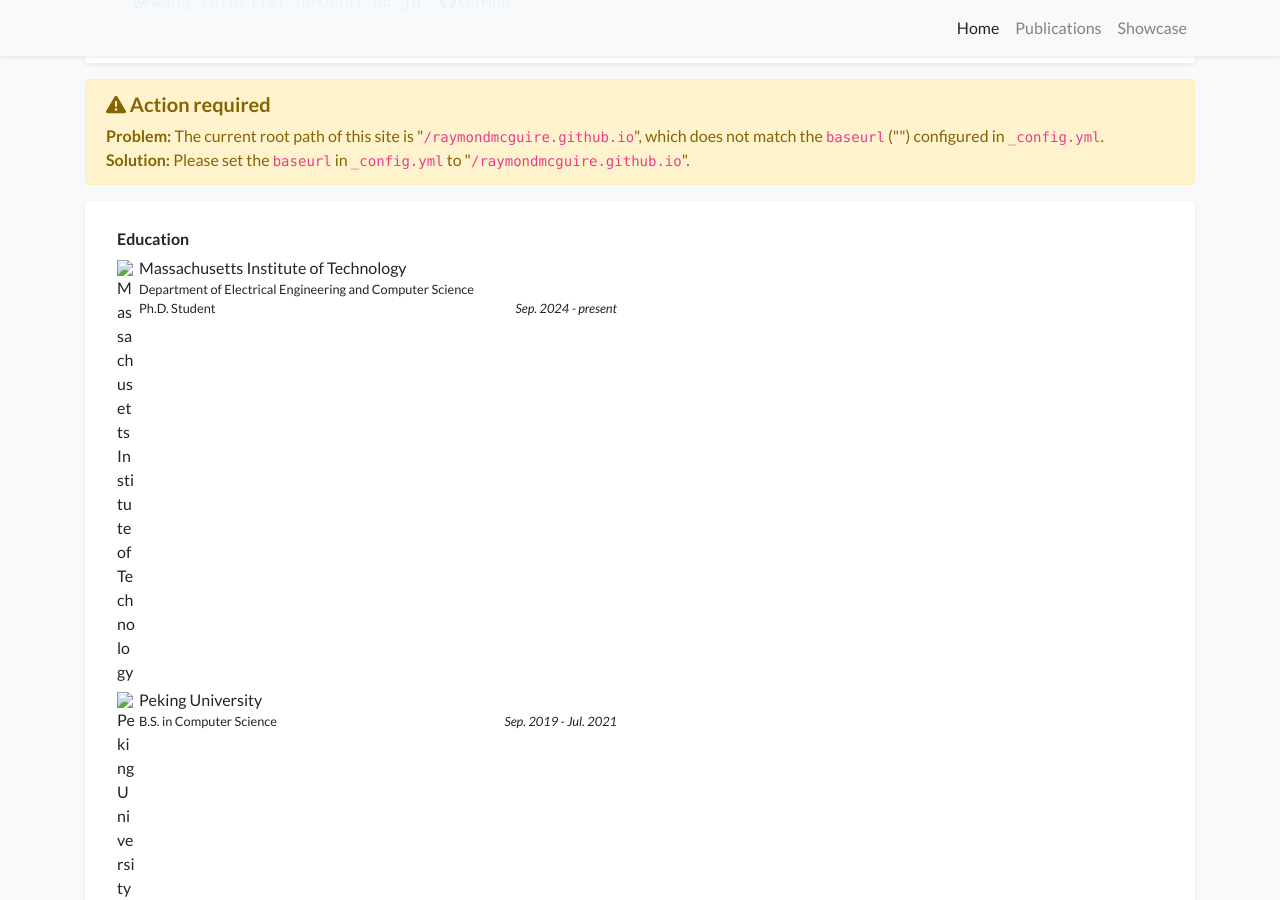
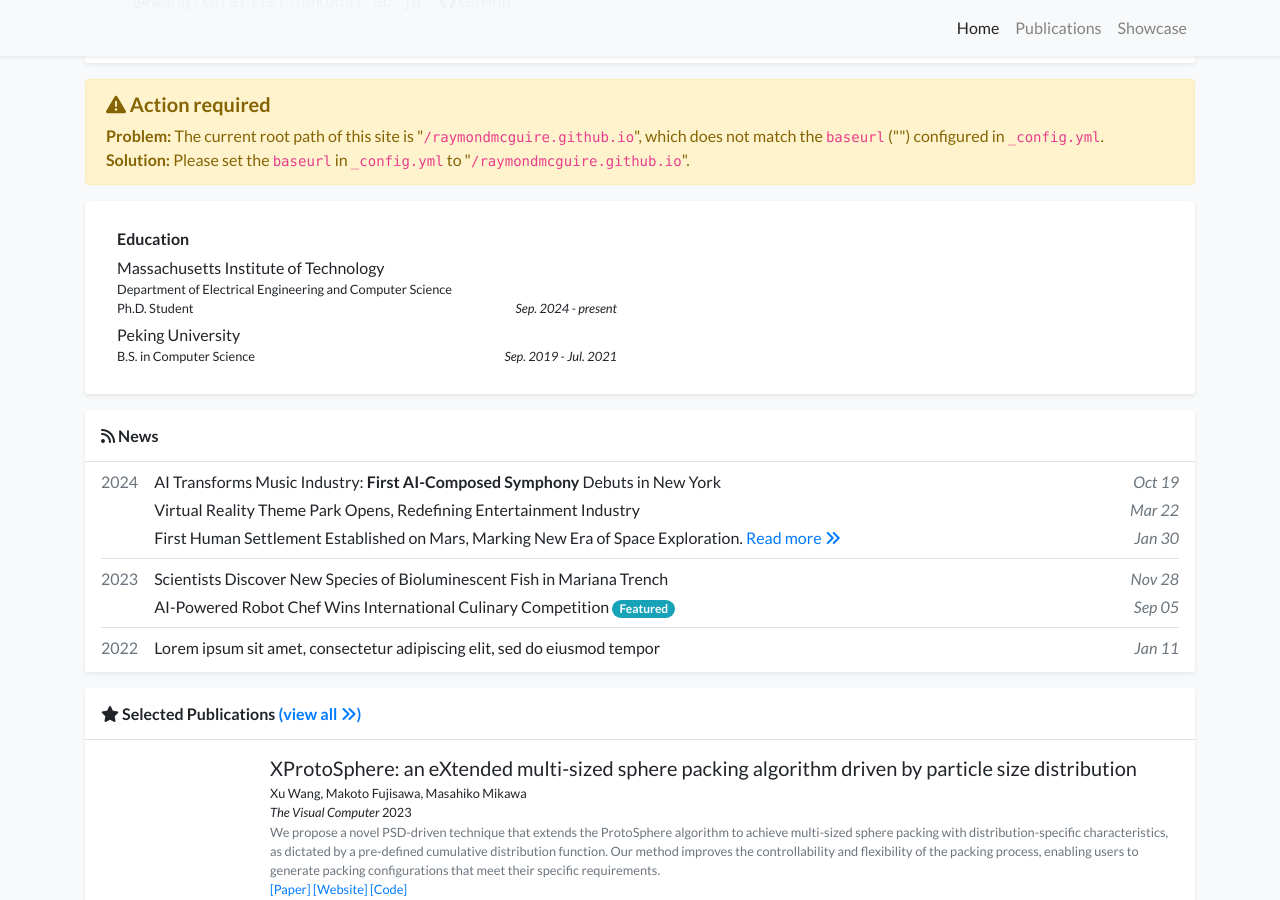
Before and after one commit to RaymondMcGuire/raymondmcguire.github.io, a Jekyll site: the page built from index.html, in a window 1280 px wide and 900 px high, scrolled down 412 px. Built offline with Jekyll 4.4.1, drawn with Linux system fonts in a browser that asks for light colours; nearby versions of some CDN libraries; a style sheet for code colours, icons or effects is not loaded.

Commit message:
try to fix

```diff
--- a/_data/profile.yml
+++ b/_data/profile.yml
@@ -28,13 +28,11 @@
 
 education:
 - name: Massachusetts Institute of Technology
-  logo: /assets/images/badges/MIT_Social_circle.png
   position: >-
     Department of Electrical Engineering and Computer Science <br/>
     Ph.D. Student
   date: Sep. 2024 - present
 - name: Peking University
-  logo: /assets/images/badges/PKU_red.png
   position: B.S. in Computer Science
   date: Sep. 2019 - Jul. 2021
 
--- a/_includes/widgets/experience_card.html
+++ b/_includes/widgets/experience_card.html
@@ -10,7 +10,7 @@
                             <ul class="list-unstyled mb-1">
                                 {% for item in site.data.profile.education %}
                                 <li class="media mb-1">
-                                    <img src="{{ item.logo | relative_url }}" alt="{{ item.name }}" style="width: 18px;" class="mr-1 mt-1">
+                                    <!-- <img src="{{ item.logo | relative_url }}" alt="{{ item.name }}" style="width: 18px;" class="mr-1 mt-1"> -->
                                     <div class="media-body">
                                         <div>{{ item.name }}</div>
                                         <div class="small">{{ item.dept }}</div>
@@ -33,7 +33,7 @@
                             <ul class="list-unstyled mb-1">
                                 {% for item in site.data.profile.experience %}
                                 <li class="media mb-1">
-                                    <img src="{{ item.logo | relative_url }}" alt="{{ item.name }}" style="width: 18px;" class="mr-1 mt-1">
+                                    <!-- <img src="{{ item.logo | relative_url }}" alt="{{ item.name }}" style="width: 18px;" class="mr-1 mt-1"> -->
                                     <div class="media-body">
                                         <div>{{ item.name }}</div>
                                         <div class="small">{{ item.dept }}</div>
```
